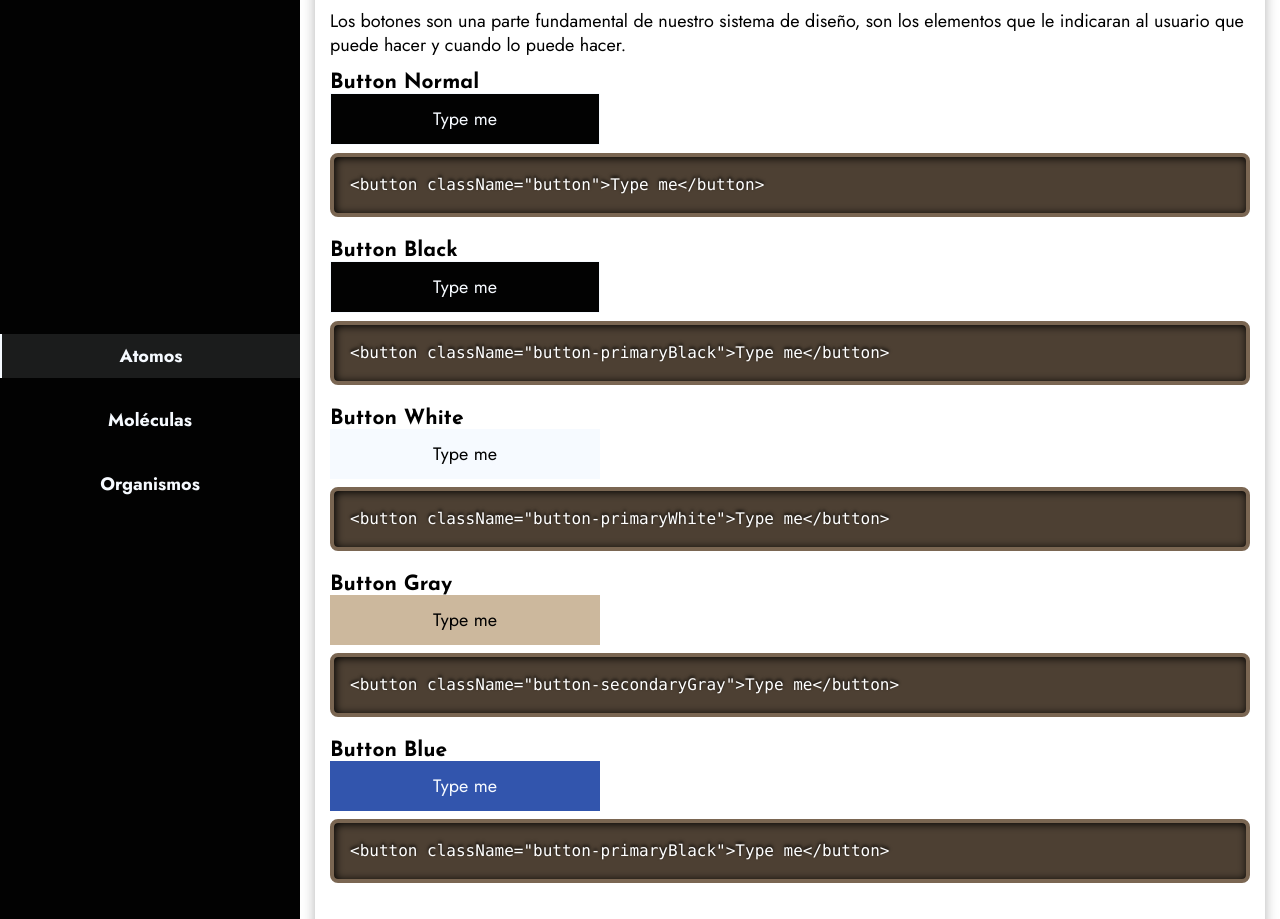
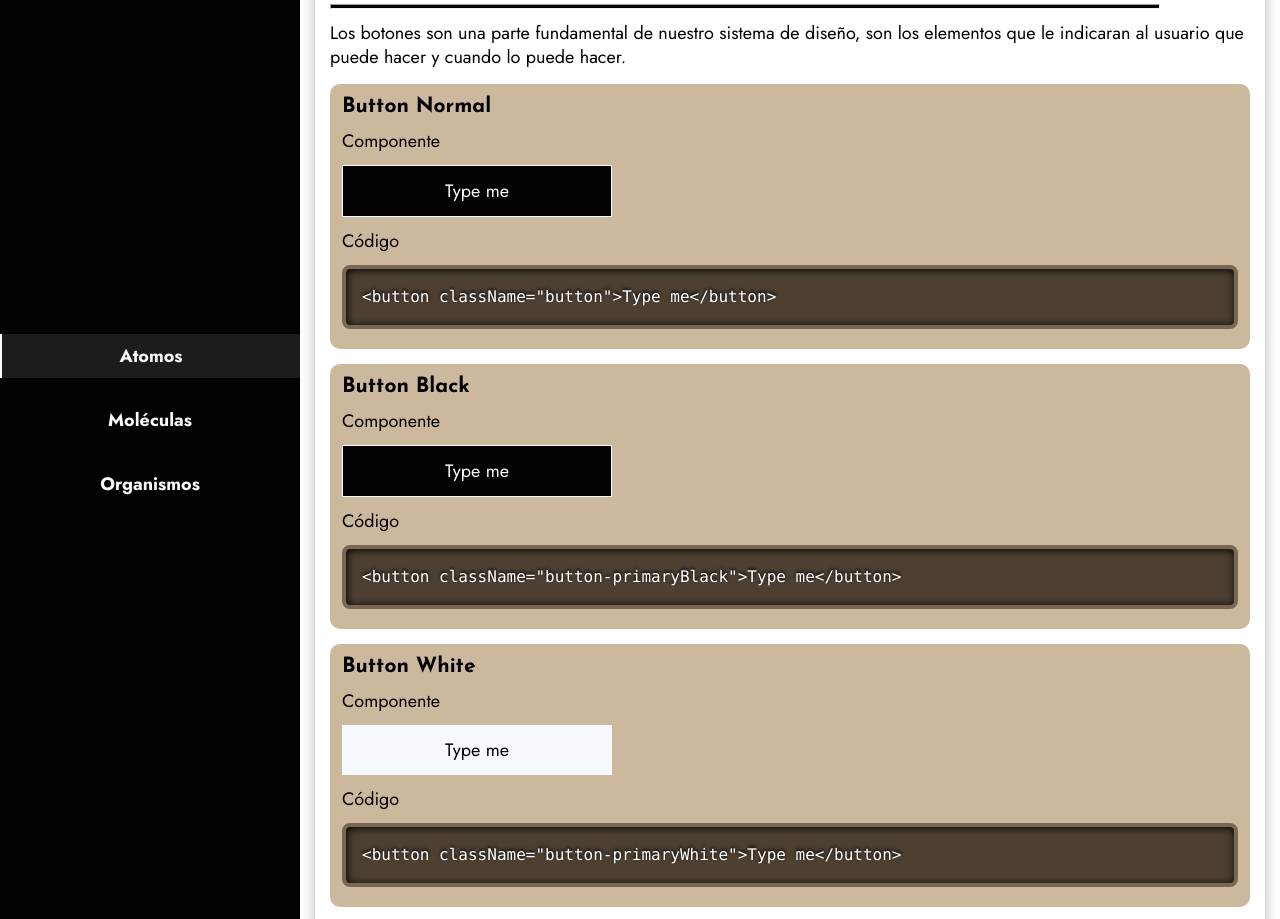
Before and after one commit to WS-Jedp/NeoBit, a React app in the folder DesignSystem/: page /atoms in a window 1280 px wide and 2289 px high. Shown: the part 754-1673 px from the top of the page. Built offline with nearby package versions, Linux system fonts and the light colour scheme.

Commit message:
feature/vertical-design was been proposed

```diff
--- a/DesignSystem/src/containers/Atoms.jsx
+++ b/DesignSystem/src/containers/Atoms.jsx
@@ -47,7 +47,9 @@ const Atoms = () => {
           {components.buttons.map((button, index) => (
             <div key={index}>
               <h5>{button.name}</h5>
+              <p>Componente</p>
               <button className={button.className}>Type me</button>
+              <p>Código</p>
               <SyntaxHighlighter language="htmlbars" style={dark}>
                 {button.code}
               </SyntaxHighlighter>
--- a/DesignSystem/src/styles/Containers/AtomsStyles.scss
+++ b/DesignSystem/src/styles/Containers/AtomsStyles.scss
@@ -21,8 +21,14 @@
       flex-flow: column wrap;
       height: auto;
       padding: $space-elements-big 0;
+      & h5, p, button {
+        margin-bottom: $space-elements-small;
+      }
       & div {
         margin-bottom: $space-elements-big;
+        padding: $space-elements-small;
+        background-color: $color-secondary-gray;
+        border-radius: 10px;
       }
     }
   }
```
